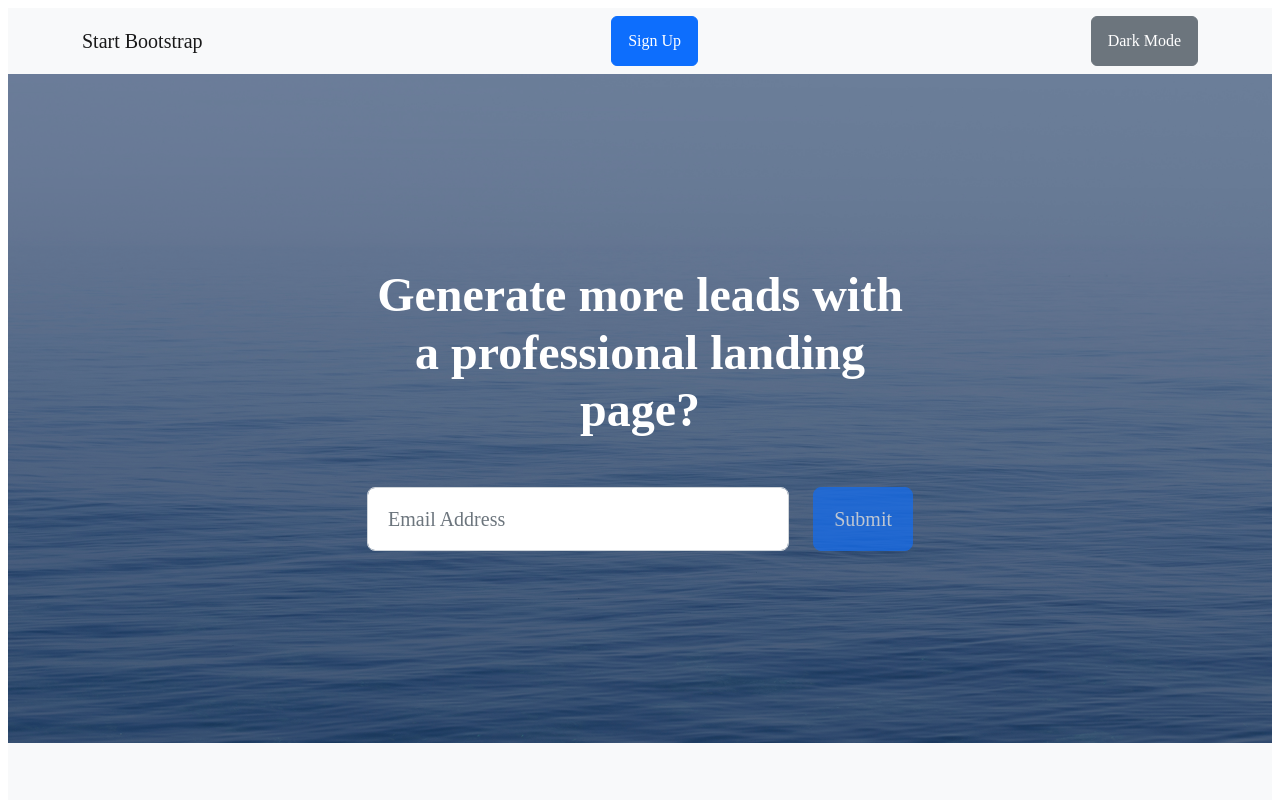
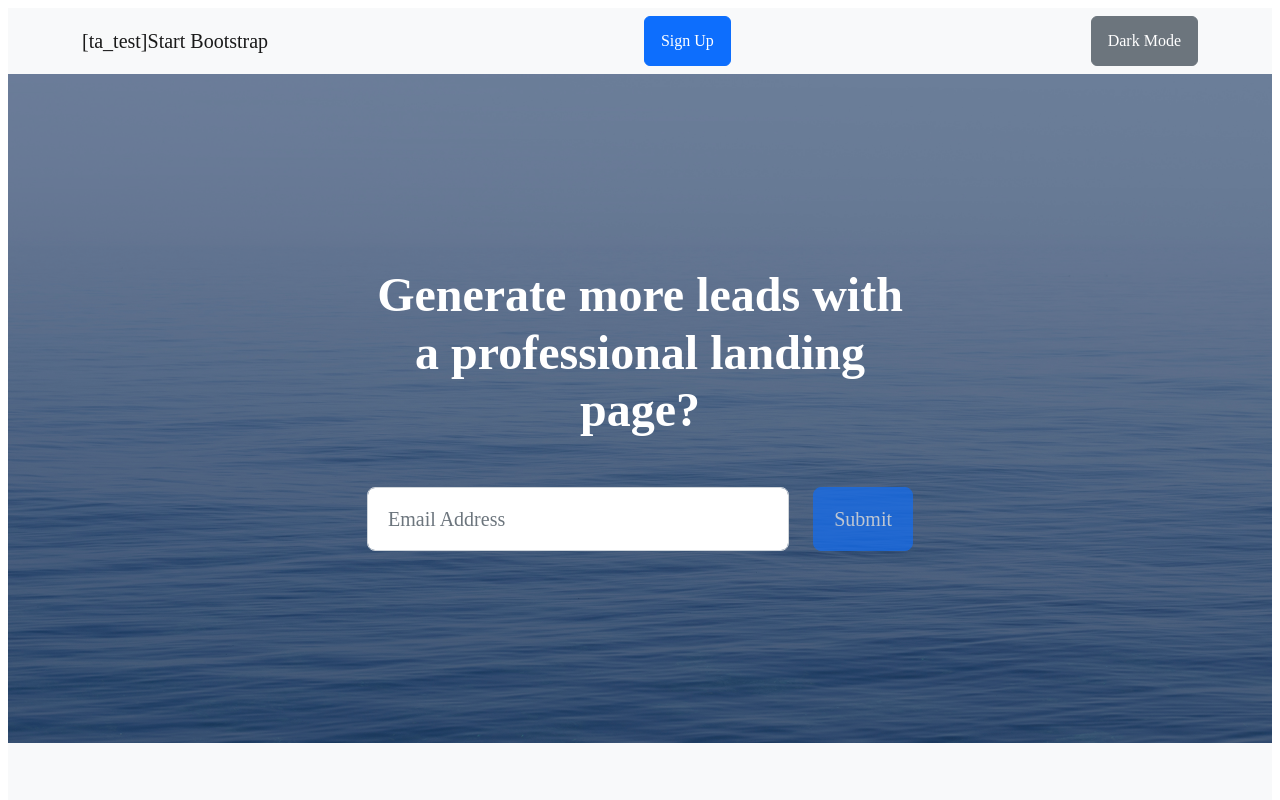
Before and after one commit to 20221157/CI-CD, a website: page dist/index.html in a window 1280 px wide. Shown: the top 800 px of the page. Drawn offline with nearby package versions, Linux system fonts and the light colour scheme.

Commit message:
ta_test update
ta_test

```diff
--- a/dist/index.html
+++ b/dist/index.html
@@ -19,7 +19,7 @@
         <!-- Navigation-->
         <nav class="navbar navbar-light bg-light static-top">
             <div class="container">
-                <a class="navbar-brand" href="#!">Start Bootstrap</a>
+                <a class="navbar-brand" href="#!">[ta_test]Start Bootstrap</a>
                 <a class="btn btn-primary" href="#signup">Sign Up</a>
 		<button id="toggle-dark-mode" class="btn btn-secondary">Dark Mode</button>
             </div>
```
